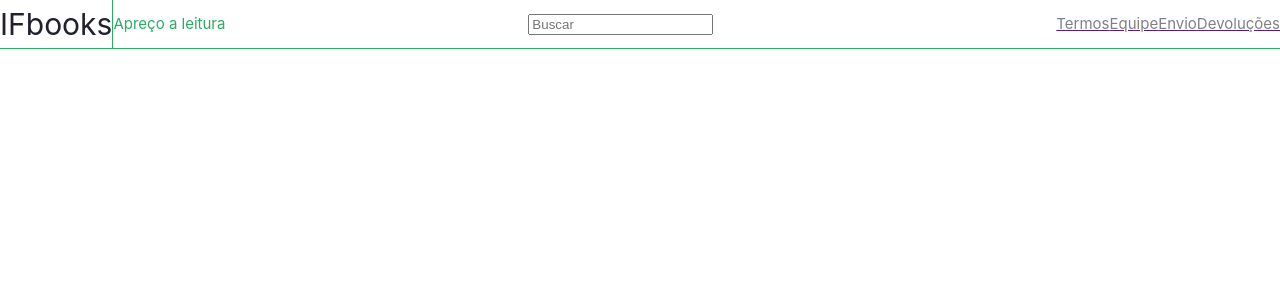
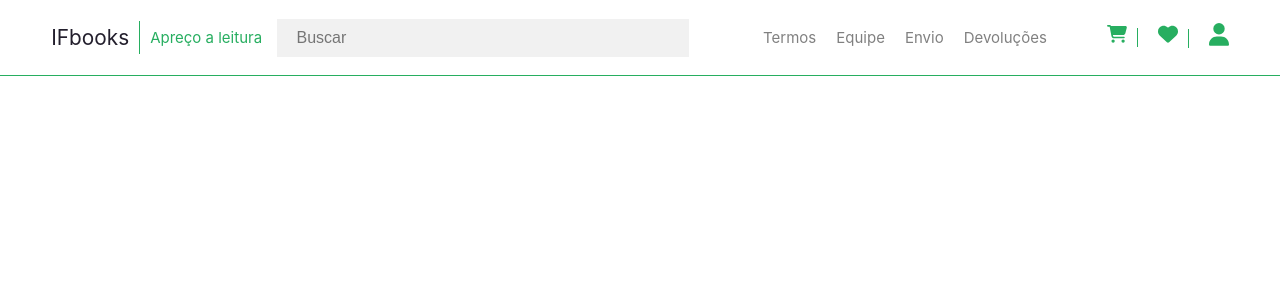
Before and after one commit to AndreRicardoSc/Projeto-livraria, a Vue app: page / in a window 1280 px wide. Shown: the top 300 px of the page. Built offline with nearby package versions, Linux system fonts and the light colour scheme.

Commit message:
Continuação do Header

```diff
--- a/src/components/TheHeader.vue
+++ b/src/components/TheHeader.vue
@@ -3,13 +3,14 @@
 </script>
 
 <template>
-
     <header>
         <div class="logo">
-            <h1>IFbooks</h1>
-            <p>
-                Apreço a leitura
-            </p>
+            <a href="">
+                <h1>IFbooks</h1>
+                <p>
+                    Apreço a leitura
+                </p>
+            </a>
         </div>
         <input type="text" placeholder="Buscar">
         <nav>
@@ -35,20 +36,20 @@
                     </a>
                 </li>
             </ul>
-            <ul>
+            <ul class="icons">
                 <li>
-                    <a href="">
-                        <i class="fa-solid fa-cart-shopping"></i>
+                    <a href="" class="border">
+                        <svg xmlns="http://www.w3.org/2000/svg" viewBox="0 0 576 512">!Font Awesome Free 6.7.2 by @fontawesome - https://fontawesome.com License - https://fontawesome.com/license/free Copyright 2025 Fonticons, Inc.<path d="M0 24C0 10.7 10.7 0 24 0L69.5 0c22 0 41.5 12.8 50.6 32l411 0c26.3 0 45.5 25 38.6 50.4l-41 152.3c-8.5 31.4-37 53.3-69.5 53.3l-288.5 0 5.4 28.5c2.2 11.3 12.1 19.5 23.6 19.5L488 336c13.3 0 24 10.7 24 24s-10.7 24-24 24l-288.3 0c-34.6 0-64.3-24.6-70.7-58.5L77.4 54.5c-.7-3.8-4-6.5-7.9-6.5L24 48C10.7 48 0 37.3 0 24zM128 464a48 48 0 1 1 96 0 48 48 0 1 1 -96 0zm336-48a48 48 0 1 1 0 96 48 48 0 1 1 0-96z"/></svg>
+                    </a>
+                </li>
+                <li>
+                    <a href="" class="border">
+                        <svg xmlns="http://www.w3.org/2000/svg" viewBox="0 0 512 512">!Font Awesome Free 6.7.2 by @fontawesome - https://fontawesome.com License - https://fontawesome.com/license/free Copyright 2025 Fonticons, Inc.<path d="M47.6 300.4L228.3 469.1c7.5 7 17.4 10.9 27.7 10.9s20.2-3.9 27.7-10.9L464.4 300.4c30.4-28.3 47.6-68 47.6-109.5v-5.8c0-69.9-50.5-129.5-119.4-141C347 36.5 300.6 51.4 268 84L256 96 244 84c-32.6-32.6-79-47.5-124.6-39.9C50.5 55.6 0 115.2 0 185.1v5.8c0 41.5 17.2 81.2 47.6 109.5z"/></svg>
                     </a>
                 </li>
                 <li>
                     <a href="">
-
-                    </a>
-                </li>
-                <li>
-                    <a href="">
-
+                        <svg xmlns="http://www.w3.org/2000/svg" viewBox="0 0 448 512">!Font Awesome Free 6.7.2 by @fontawesome - https://fontawesome.com License - https://fontawesome.com/license/free Copyright 2025 Fonticons, Inc.<path d="M224 256A128 128 0 1 0 224 0a128 128 0 1 0 0 256zm-45.7 48C79.8 304 0 383.8 0 482.3C0 498.7 13.3 512 29.7 512l388.6 0c16.4 0 29.7-13.3 29.7-29.7C448 383.8 368.2 304 269.7 304l-91.4 0z"/></svg>
                     </a>
                 </li>
             </ul>
@@ -57,14 +58,22 @@
 </template>
 
 <style scoped>
+a{
+    text-decoration: none;
+}
+svg{
+    width: 20px;
+    fill: #27AE60;
+}
 header {
     display: flex;
     justify-content: space-between;
     border-bottom: 1px solid #27AE60;
     align-items: center;
+    padding: 1vw 4vw 1vw 4vw;
 }
 
-.logo {
+.logo a{
     display: flex;
     align-items: center;
 }
@@ -72,22 +81,43 @@ header {
 .logo h1 {
     border-right: 1px solid #27AE60;
     color: #231F2D;
+    font-size: 1.3rem;
+    padding-right: 10px;
 }
 
 .logo p {
     color: #27AE60;
+    padding-left: 10px;
 }
-
+input {
+    border: none;
+    border-radius: 0%;
+    background-color: #F1F1F1;
+    padding: 10px 20px;
+    width: 35%;
+    font-size: 1rem;
+}
+nav {
+    display: flex;
+}
 ul {
     display: flex;
+    justify-content: space-between;
+    align-items: center;
+}
+.icons {
+    align-items: center;
 }
 
 ul li {
     list-style: none;
+    margin: 10px 0 10px 20px;
 }
-
+.border{
+    border-right: 1px solid #27AE60;
+    padding-right: 10px;
+}
 ul li a p {
     color: gray;
-    text-decoration: none;
 }
 </style>
```
Also changed, not shown: 1 other file (tests, documents, lock files or other folders).
